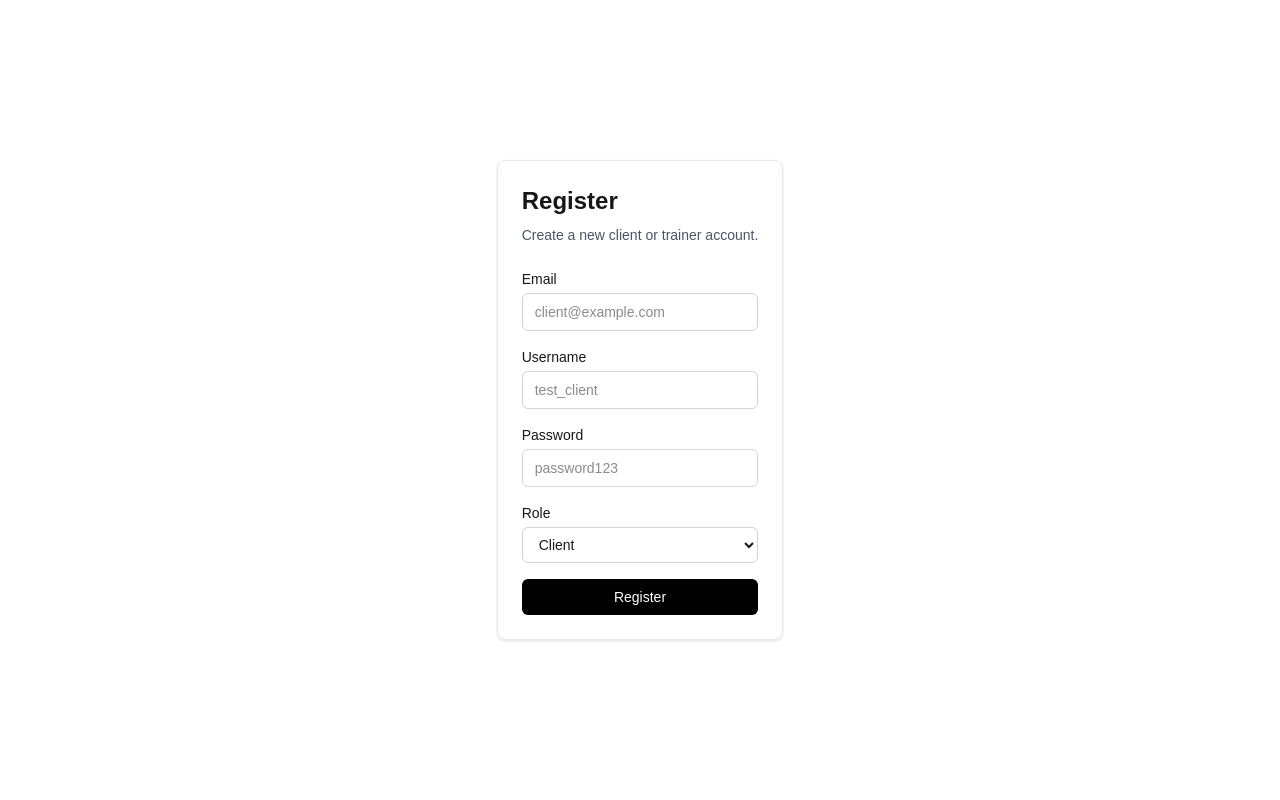
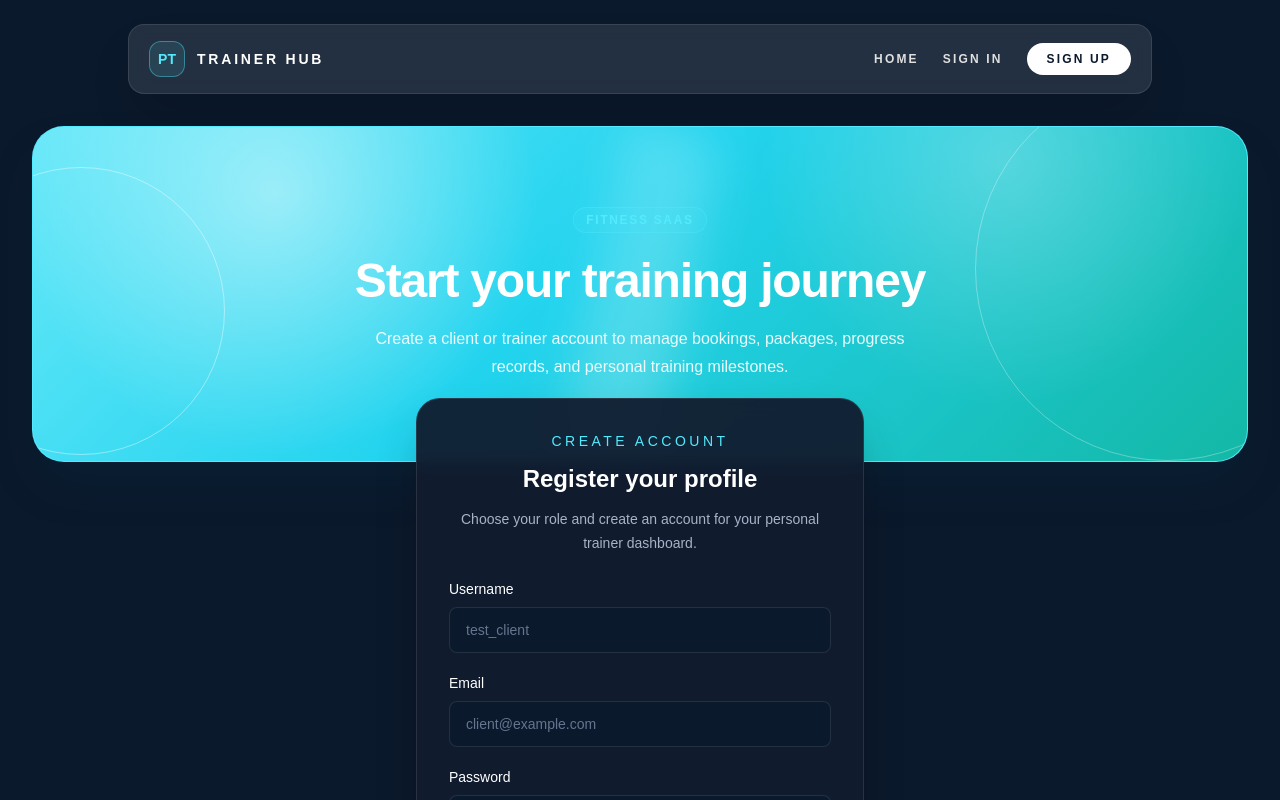
Before and after one commit to CHUNYEN1109/personal-trainer-management-system, a Next.js app in the folder frontend/: page /register in a window 1280 px wide. Shown: the top 800 px of the page. Built offline with nearby package versions, Linux system fonts and the light colour scheme; no server answers.

Commit message:
Redesign register page with Purity UI inspired layout

```diff
--- a/frontend/src/app/register/page.tsx
+++ b/frontend/src/app/register/page.tsx
@@ -1,10 +1,16 @@
 "use client";
 
+import Link from "next/link";
 import { FormEvent, useState } from "react";
+import { useRouter } from "next/navigation";
+import { Badge } from "@/components/ui/Badge";
+import { Button } from "@/components/ui/Button";
+import { Card } from "@/components/ui/Card";
+import { FormMessage } from "@/components/ui/FormMessage";
+import { Input } from "@/components/ui/Input";
+import { useAuth } from "@/context/AuthContext";
 import { getCurrentUser, registerUser } from "@/lib/api/auth";
 import type { CurrentUserResponse, UserRole } from "@/types/auth";
-import { useAuth } from "@/context/AuthContext";
-import { useRouter } from "next/navigation";
 
 export default function RegisterPage() {
   const router = useRouter();
@@ -61,75 +67,113 @@ export default function RegisterPage() {
   }
 
   return (
-    <main className="mx-auto flex min-h-screen max-w-md flex-col justify-center px-6 py-12">
-      <section className="rounded-lg border border-gray-200 p-6 shadow-sm">
-        <h1 className="mb-2 text-2xl font-semibold">Register</h1>
+    <main className="min-h-screen overflow-hidden bg-[#0B192C] text-[#E0E0E0]">
+      <div className="mx-auto flex min-h-screen w-full max-w-7xl flex-col px-6 py-6 lg:px-8">
+        <header className="mx-auto mb-8 flex w-full max-w-5xl items-center justify-between rounded-2xl border border-white/10 bg-white/10 px-5 py-4 shadow-2xl shadow-black/20 backdrop-blur">
+          <Link href="/" className="flex items-center gap-3">
+            <span className="flex h-9 w-9 items-center justify-center rounded-xl border border-cyan-300/40 bg-cyan-300/10 text-sm font-bold text-cyan-300">
+              PT
+            </span>
+            <span className="text-sm font-semibold uppercase tracking-[0.2em] text-white">
+              Trainer Hub
+            </span>
+          </Link>
 
-        <p className="mb-6 text-sm text-gray-600">
-          Create a new client or trainer account.
+          <nav className="hidden items-center gap-6 text-xs font-semibold uppercase tracking-[0.18em] text-[#E0E0E0] md:flex">
+            <Link href="/" className="transition hover:text-cyan-300">
+              Home
+            </Link>
+            <Link href="/login" className="transition hover:text-cyan-300">
+              Sign in
+            </Link>
+            <Link
+              href="/register"
+              className="rounded-full bg-white px-5 py-2 text-[#0B192C] transition hover:bg-cyan-300"
+            >
+              Sign up
+            </Link>
+          </nav>
+        </header>
+
+        <section className="relative flex flex-1 flex-col items-center">
+          <div className="relative w-full overflow-hidden rounded-[2rem] border border-cyan-300/20 bg-cyan-300 px-6 py-14 shadow-2xl shadow-cyan-950/30 sm:px-10 lg:py-20">
+            <div className="absolute inset-0 bg-[radial-gradient(circle_at_20%_20%,rgba(255,255,255,0.45),transparent_26%),radial-gradient(circle_at_80%_10%,rgba(255,255,255,0.25),transparent_24%),linear-gradient(135deg,#67E8F9_0%,#22D3EE_45%,#14B8A6_100%)]" />
+            <div className="absolute -left-24 top-10 h-72 w-72 rounded-full border border-white/40" />
+            <div className="absolute -right-28 bottom-0 h-96 w-96 rounded-full border border-white/30" />
+            <div className="absolute left-1/2 top-0 h-full w-24 -translate-x-1/2 rotate-12 bg-white/20 blur-xl" />
+
+            <div className="relative z-10 mx-auto max-w-2xl text-center">
+              <Badge variant="trainer" className="mb-6 bg-[#0B192C]/80">
+                Fitness SaaS
+              </Badge>
+
+              <h1 className="text-4xl font-bold tracking-tight text-white sm:text-5xl">
+                Start your training journey
+              </h1>
+
+              <p className="mx-auto mt-5 max-w-xl text-sm font-medium leading-7 text-white/90 sm:text-base">
+                Create a client or trainer account to manage bookings, packages,
+                progress records, and personal training milestones.
+              </p>
+            </div>
+          </div>
+
+          <Card className="relative z-10 -mt-12 w-full max-w-md rounded-3xl bg-[#111C2F]/95 p-6 sm:-mt-16 sm:p-8">
+            <div className="mb-6 text-center">
+              <p className="mb-3 text-sm font-medium uppercase tracking-[0.25em] text-cyan-300">
+                Create Account
               </p>
 
-        <form onSubmit={handleSubmit} className="space-y-4">
-          <div>
-            <label htmlFor="email" className="mb-1 block text-sm font-medium">
-              Email
-            </label>
+              <h2 className="text-2xl font-semibold text-white">
+                Register your profile
+              </h2>
 
-            <input
+              <p className="mt-3 text-sm leading-6 text-[#A8B3C7]">
+                Choose your role and create an account for your personal trainer
+                dashboard.
+              </p>
+            </div>
+
+            <form onSubmit={handleSubmit} className="space-y-5">
+              <Input
+                id="username"
+                name="username"
+                type="text"
+                label="Username"
+                value={username}
+                onChange={(event) => setUsername(event.target.value)}
+                required
+                placeholder="test_client"
+              />
+
+              <Input
                 id="email"
                 name="email"
                 type="email"
+                label="Email"
                 value={email}
                 onChange={(event) => setEmail(event.target.value)}
                 required
-              className="w-full rounded-md border border-gray-300 px-3 py-2 text-sm outline-none focus:border-gray-500"
                 placeholder="client@example.com"
               />
-          </div>
 
-          <div>
-            <label
-              htmlFor="username"
-              className="mb-1 block text-sm font-medium"
-            >
-              Username
-            </label>
-
-            <input
-              id="username"
-              name="username"
-              type="text"
-              value={username}
-              onChange={(event) => setUsername(event.target.value)}
-              required
-              className="w-full rounded-md border border-gray-300 px-3 py-2 text-sm outline-none focus:border-gray-500"
-              placeholder="test_client"
-            />
-          </div>
-
-          <div>
-            <label
-              htmlFor="password"
-              className="mb-1 block text-sm font-medium"
-            >
-              Password
-            </label>
-
-            <input
+              <Input
                 id="password"
                 name="password"
                 type="password"
+                label="Password"
                 value={password}
                 onChange={(event) => setPassword(event.target.value)}
                 required
                 minLength={6}
-              className="w-full rounded-md border border-gray-300 px-3 py-2 text-sm outline-none focus:border-gray-500"
                 placeholder="password123"
               />
-          </div>
 
               <div>
-            <label htmlFor="role" className="mb-1 block text-sm font-medium">
+                <label
+                  htmlFor="role"
+                  className="mb-2 block text-sm font-medium text-white"
+                >
                   Role
                 </label>
 
@@ -138,49 +182,67 @@ export default function RegisterPage() {
                   name="role"
                   value={role}
                   onChange={(event) => setRole(event.target.value as UserRole)}
-              className="w-full rounded-md border border-gray-300 px-3 py-2 text-sm outline-none focus:border-gray-500"
+                  className="w-full rounded-lg border border-white/10 bg-[#0B192C] px-4 py-3 text-sm text-white outline-none transition focus:border-cyan-300 focus:ring-2 focus:ring-cyan-300/20"
                 >
                   <option value="CLIENT">Client</option>
                   <option value="TRAINER">Trainer</option>
                 </select>
               </div>
 
-          <button
+              <div className="rounded-2xl border border-cyan-300/20 bg-cyan-300/10 px-4 py-3 text-sm text-[#A8B3C7]">
+                Accounts are protected by secure token authentication.
+              </div>
+
+              <Button
                 type="submit"
                 disabled={isLoading}
-            className="w-full rounded-md bg-black px-4 py-2 text-sm font-medium text-white disabled:cursor-not-allowed disabled:opacity-60"
+                className="w-full rounded-2xl py-3 text-sm font-bold uppercase tracking-[0.18em]"
               >
-            {isLoading ? "Creating account..." : "Register"}
-          </button>
+                {isLoading ? "Creating account..." : "Sign up"}
+              </Button>
             </form>
 
             {message && (
-          <p className="mt-4 rounded-md bg-green-50 px-3 py-2 text-sm text-green-700">
-            {message}
-          </p>
+              <div className="mt-5">
+                <FormMessage message={message} variant="success" />
+              </div>
             )}
 
             {error && (
-          <p className="mt-4 rounded-md bg-red-50 px-3 py-2 text-sm text-red-700">
-            {error}
-          </p>
+              <div className="mt-5">
+                <FormMessage message={error} variant="error" />
+              </div>
             )}
 
             {currentUser && (
-          <div className="mt-4 rounded-md bg-gray-50 p-3 text-sm text-gray-900">
+              <div className="mt-5 rounded-2xl border border-white/10 bg-white/5 p-4 text-sm text-[#E0E0E0]">
                 <p>
-              <span className="font-medium">Email:</span> {currentUser.email}
+                  <span className="font-medium text-white">Email:</span>{" "}
+                  {currentUser.email}
                 </p>
                 <p>
-              <span className="font-medium">Username:</span>{" "}
+                  <span className="font-medium text-white">Username:</span>{" "}
                   {currentUser.username}
                 </p>
                 <p>
-              <span className="font-medium">Role:</span> {currentUser.role}
+                  <span className="font-medium text-white">Role:</span>{" "}
+                  {currentUser.role}
                 </p>
               </div>
             )}
+
+            <p className="mt-6 text-center text-sm text-[#A8B3C7]">
+              Already have an account?{" "}
+              <Link
+                href="/login"
+                className="font-semibold text-cyan-300 transition hover:text-cyan-200"
+              >
+                Sign in
+              </Link>
+            </p>
+          </Card>
         </section>
+      </div>
     </main>
   );
 }
```
Lines whose indentation alone changed are shown as unchanged.
